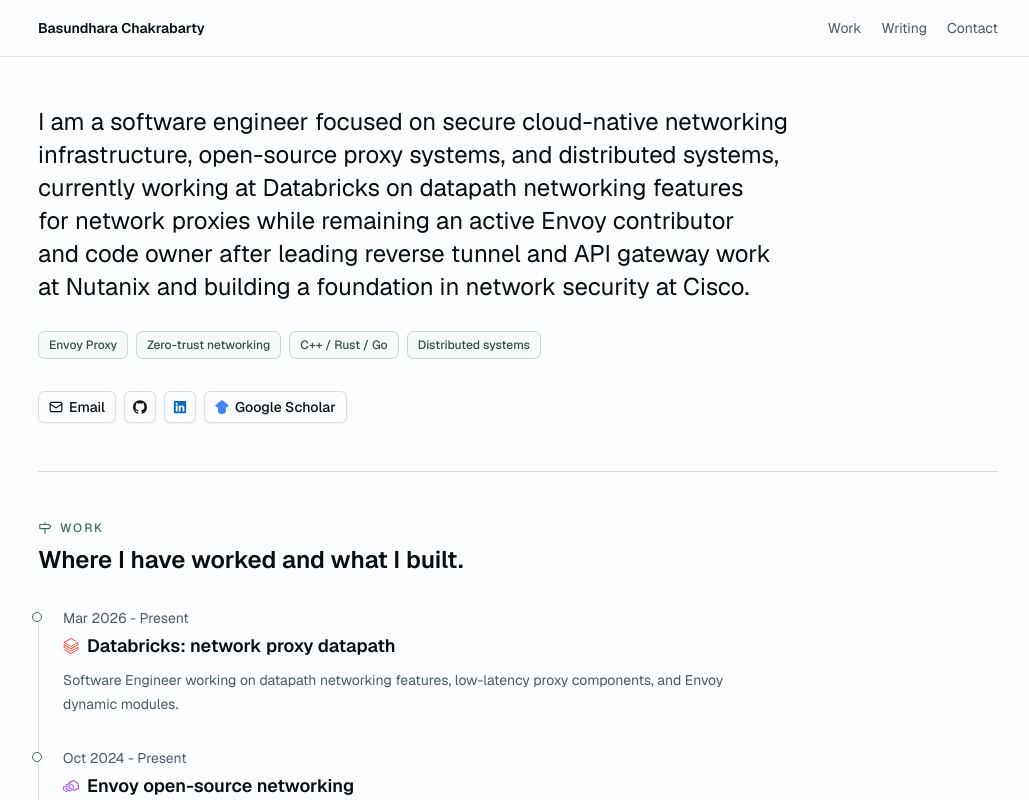
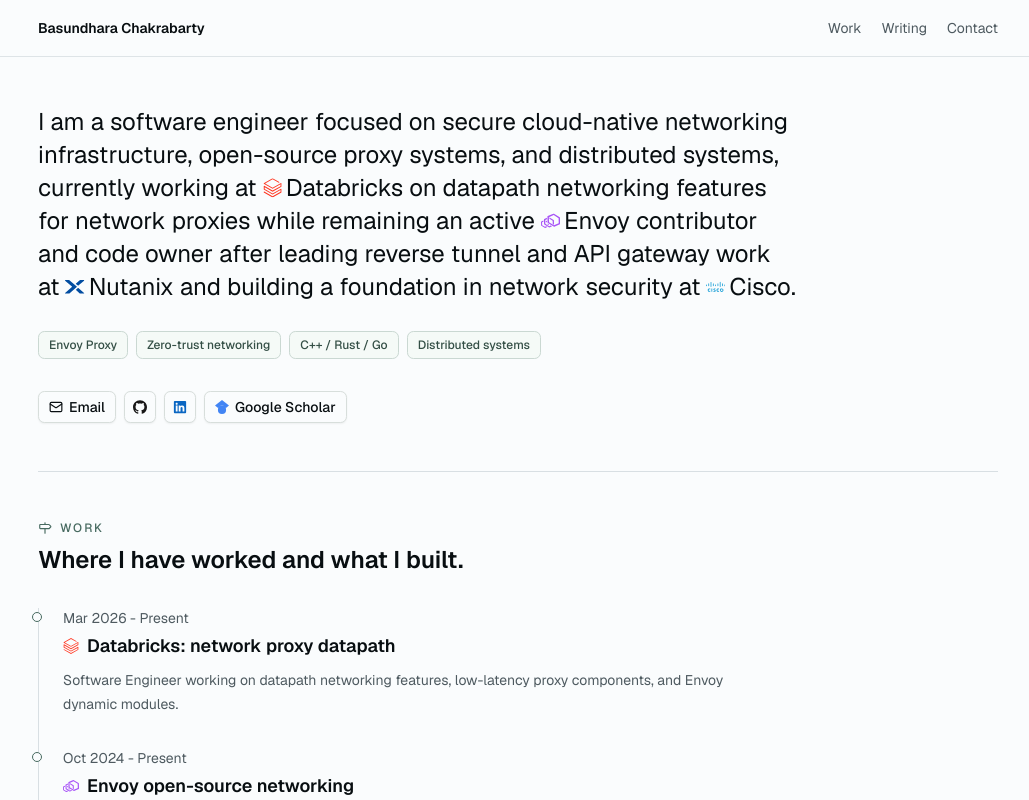
Before and after one commit to basundhara-c/basundhara.github.io, a Next.js app: page / in a window 1280 px wide. Shown: the top 800 px of the page, without its empty margins (122-1151 px from the left). Built offline with nearby package versions, Linux system fonts and the light colour scheme.

Commit message:
Add inline company logos to hero

```diff
--- a/src/components/site/hero-section.tsx
+++ b/src/components/site/hero-section.tsx
@@ -1,13 +1,39 @@
+import type { ReactNode } from "react";
+
+import { BrandIcon, type BrandIconName } from "@/components/site/brand-icon";
 import { ProfileLinkButtons } from "@/components/site/profile-link-buttons";
 import { Badge } from "@/components/ui/badge";
 import { portfolio } from "@/lib/portfolio-data";
+
+function InlineBrand({
+  name,
+  children,
+}: {
+  name: BrandIconName;
+  children: ReactNode;
+}) {
+  return (
+    <span className="inline-flex items-baseline gap-1 whitespace-nowrap align-baseline">
+      <BrandIcon name={name} className="size-[0.8em] translate-y-[0.05em]" />
+      <span>{children}</span>
+    </span>
+  );
+}
 
 export function HeroSection() {
   return (
     <section>
       <div className="max-w-3xl">
         <h1 className="max-w-4xl text-xl font-normal leading-snug tracking-normal text-balance text-foreground sm:text-2xl">
-          {portfolio.intro}
+          I am a software engineer focused on secure cloud-native networking
+          infrastructure, open-source proxy systems, and distributed systems,
+          currently working at <InlineBrand name="databricks">Databricks</InlineBrand>{" "}
+          on datapath networking features for network proxies while remaining an
+          active <InlineBrand name="envoy">Envoy</InlineBrand> contributor and
+          code owner after leading reverse tunnel and API gateway work at{" "}
+          <InlineBrand name="nutanix">Nutanix</InlineBrand> and building a
+          foundation in network security at{" "}
+          <InlineBrand name="cisco">Cisco</InlineBrand>.
         </h1>
 
         <div className="mt-7 flex flex-wrap gap-2">
--- a/src/lib/portfolio-data.ts
+++ b/src/lib/portfolio-data.ts
@@ -3,8 +3,6 @@ export const portfolio = {
   siteUrl: "https://basundara.dev",
   location: "Mountain View, CA",
   email: "basundhara17061996@gmail.com",
-  intro:
-    "I am a software engineer focused on secure cloud-native networking infrastructure, open-source proxy systems, and distributed systems, currently working at Databricks on datapath networking features for network proxies while remaining an active Envoy contributor and code owner after leading reverse tunnel and API gateway work at Nutanix and building a foundation in network security at Cisco.",
   navItems: [
     { label: "Work", href: "#work" },
     { label: "Writing", href: "#writing" },
```
